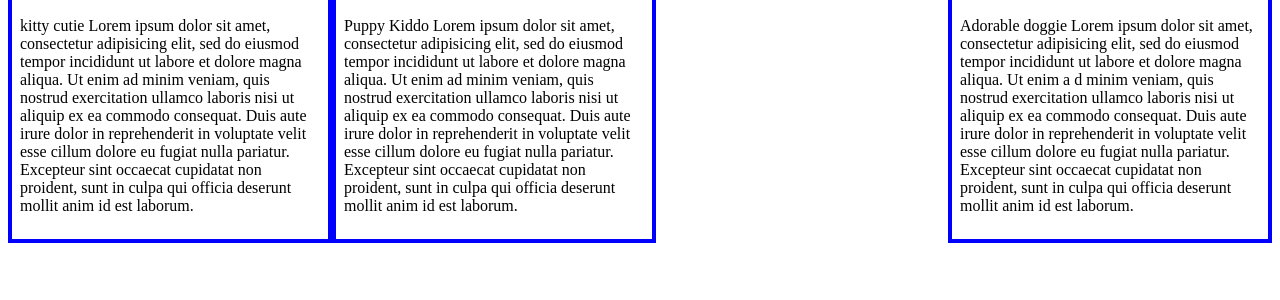
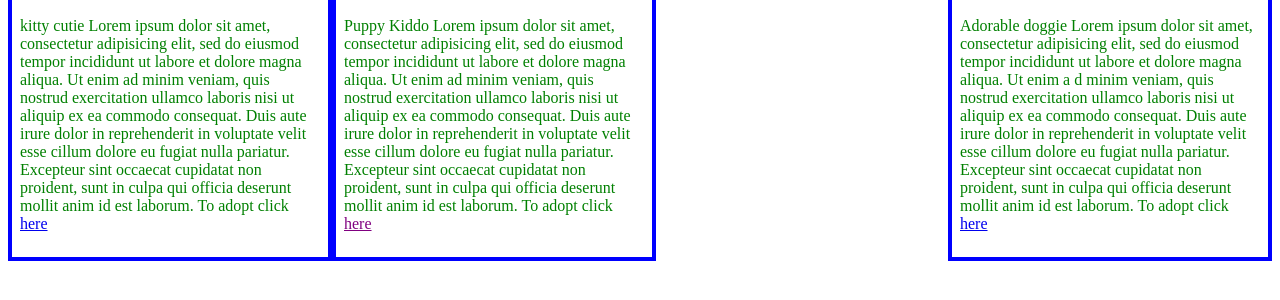
Before and after one commit to ohthatmarissa/animal-shelter, a plain HTML site: page index.html in a window 1280 px wide. Shown: the part 292-592 px from the top of the page. Drawn offline with Linux system fonts and the light colour scheme.

Commit message:
Added nesting within classes, cascading.

```diff
--- a/css/styles.css
+++ b/css/styles.css
@@ -3,6 +3,10 @@
   float: left;
   border: 4px solid blue;
   padding: 8px;
+}
+
+.column1 p{
+  color: green;
 }
 .column2 {
   width: 300px;
@@ -10,9 +14,20 @@
   border: 4px solid blue;
   padding: 8px;
 }
+
+.column2 p{
+  color: green;
+}
+.column2 p a {
+  color: purple;
+}
+
 .column3 {
   width: 300px;
   float: right;
   border: 4px solid blue;
   padding: 8px;
 }
+.column3 p{
+  color: green;
+}
--- a/index.html
+++ b/index.html
@@ -16,7 +16,8 @@
       ut aliquip ex ea commodo consequat. Duis aute irure dolor in reprehenderit
       in voluptate velit esse cillum dolore eu fugiat nulla pariatur. Excepteur
       sint occaecat cupidatat non proident,
-      sunt in culpa qui officia deserunt mollit anim id est laborum.</p>
+      sunt in culpa qui officia deserunt mollit anim id est laborum. To adopt
+      click <a href="http://www.example.com/analog.html">here</a></p>
     </div>
 
     <div class="column2">
@@ -27,7 +28,8 @@
       ex ea commodo consequat. Duis aute irure dolor in reprehenderit in voluptate
       velit esse cillum dolore eu fugiat nulla pariatur. Excepteur sint occaecat
       cupidatat non proident,
-      sunt in culpa qui officia deserunt mollit anim id est laborum.</p>
+      sunt in culpa qui officia deserunt mollit anim id est laborum. To adopt
+      click <a href="http://www.example.com/analog.html">here</a></p>
     </div>
 
     <div class="column3">
@@ -38,7 +40,8 @@
       ea commodo consequat. Duis aute irure dolor in reprehenderit in voluptate velit
        esse cillum dolore eu fugiat nulla pariatur. Excepteur sint occaecat cupidatat
        non proident,
-      sunt in culpa qui officia deserunt mollit anim id est laborum.</p>
+      sunt in culpa qui officia deserunt mollit anim id est laborum. To adopt
+      click <a href="http://www.example.com/analog.html">here</a></p>
     </div>
 
 
```
